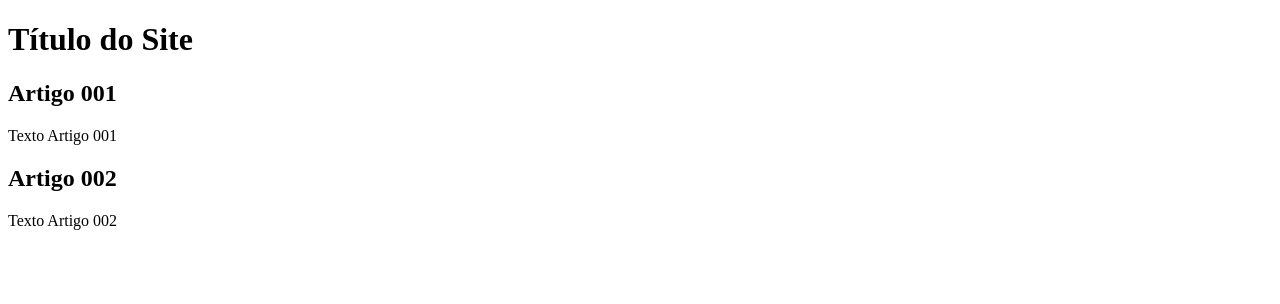
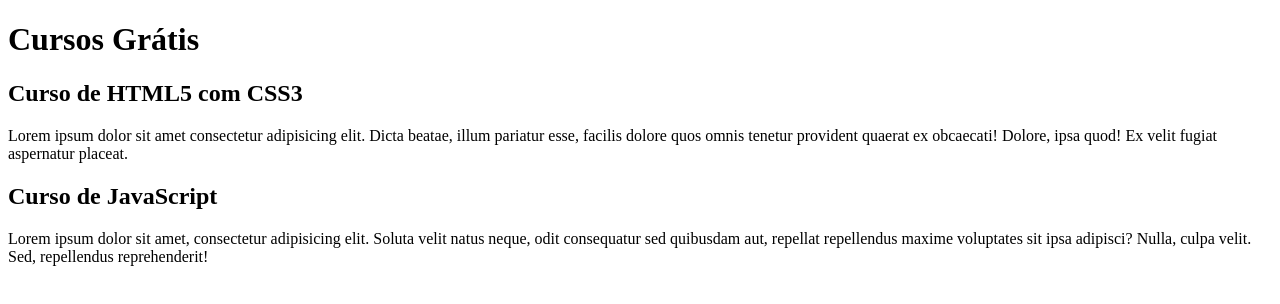
Before and after one commit to IgorFonseca07/Projeto-Site, a plain HTML site: page index.html in a window 1280 px wide. Drawn offline with Linux system fonts and the light colour scheme.

Commit message:
comecei a preencher o conteúdo

```diff
--- a/index.html
+++ b/index.html
@@ -8,15 +8,15 @@
 <body>
     <main>
         <header>
-            <h1>Título do Site</h1>
+            <h1>Cursos Grátis</h1>
         </header>
         <article>
-            <h2>Artigo 001</h2>
-            <p>Texto Artigo 001</p>
+            <h2>Curso de HTML5 com CSS3</h2>
+            <p>Lorem ipsum dolor sit amet consectetur adipisicing elit. Dicta beatae, illum pariatur esse, facilis dolore quos omnis tenetur provident quaerat ex obcaecati! Dolore, ipsa quod! Ex velit fugiat aspernatur placeat.</p>
         </article>
         <article>
-            <h2>Artigo 002</h2>
-            <p>Texto Artigo 002</p>
+            <h2>Curso de JavaScript</h2>
+            <p>Lorem ipsum dolor sit amet, consectetur adipisicing elit. Soluta velit natus neque, odit consequatur sed quibusdam aut, repellat repellendus maxime voluptates sit ipsa adipisci? Nulla, culpa velit. Sed, repellendus reprehenderit!</p>
         </article>
     </main>
 </body>
```
